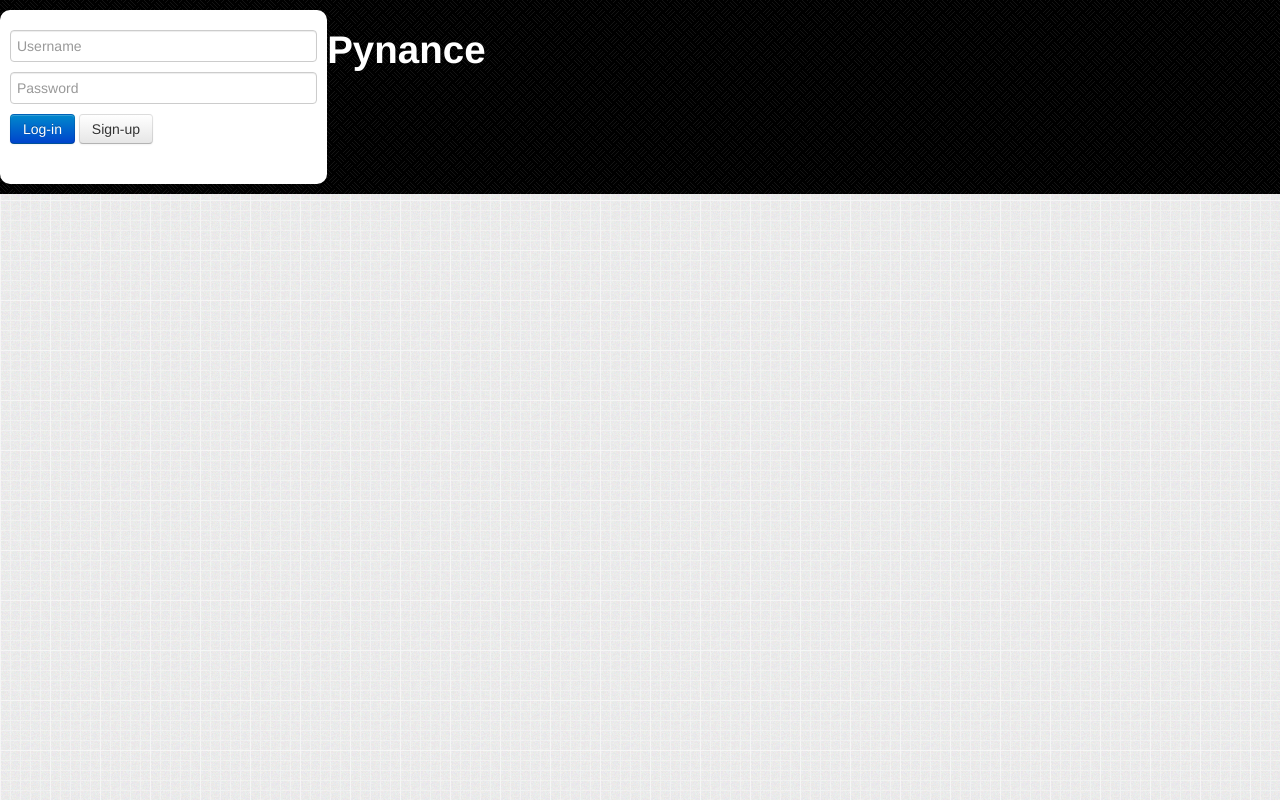
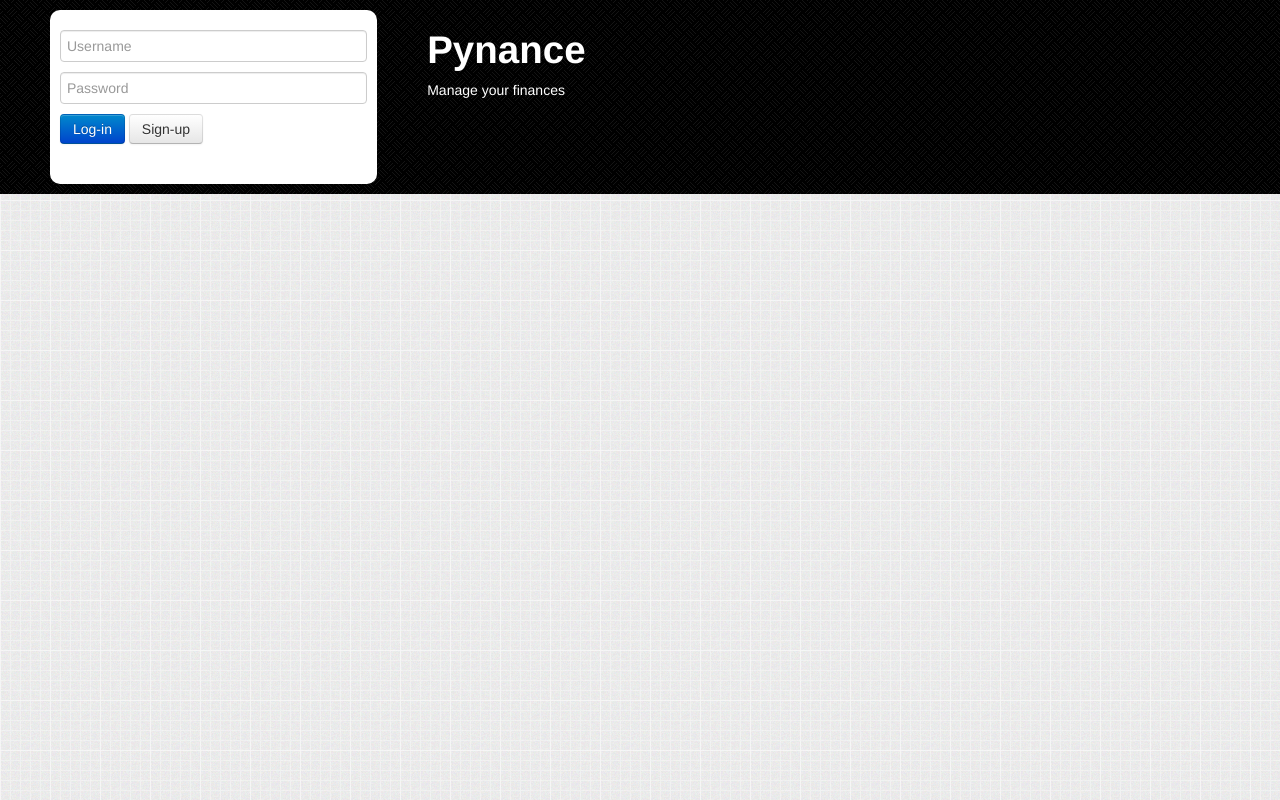
Before and after one commit to skytreader/pynance, a plain HTML site: page view_mockups/index.html in a window 1280 px wide. Drawn offline with Linux system fonts and the light colour scheme.

Commit message:
Better spacing.

```diff
--- a/view_mockups/css/pynance.css
+++ b/view_mockups/css/pynance.css
@@ -17,7 +17,7 @@ div.head_box{
 
 div.login_box{
     background-color: #fff;
-    margin: 10px 0px;
+    margin: 10px 50px;
     border-radius: 10px;
     padding: 20px 10px;
     width: 24%;
--- a/view_mockups/index.html
+++ b/view_mockups/index.html
@@ -18,6 +18,7 @@
             </div>
             <div class="ads_box">
                 <h1>Pynance</h1>
+                <p>Manage your finances</p>
             </div>
         </div>
     </body>
```
